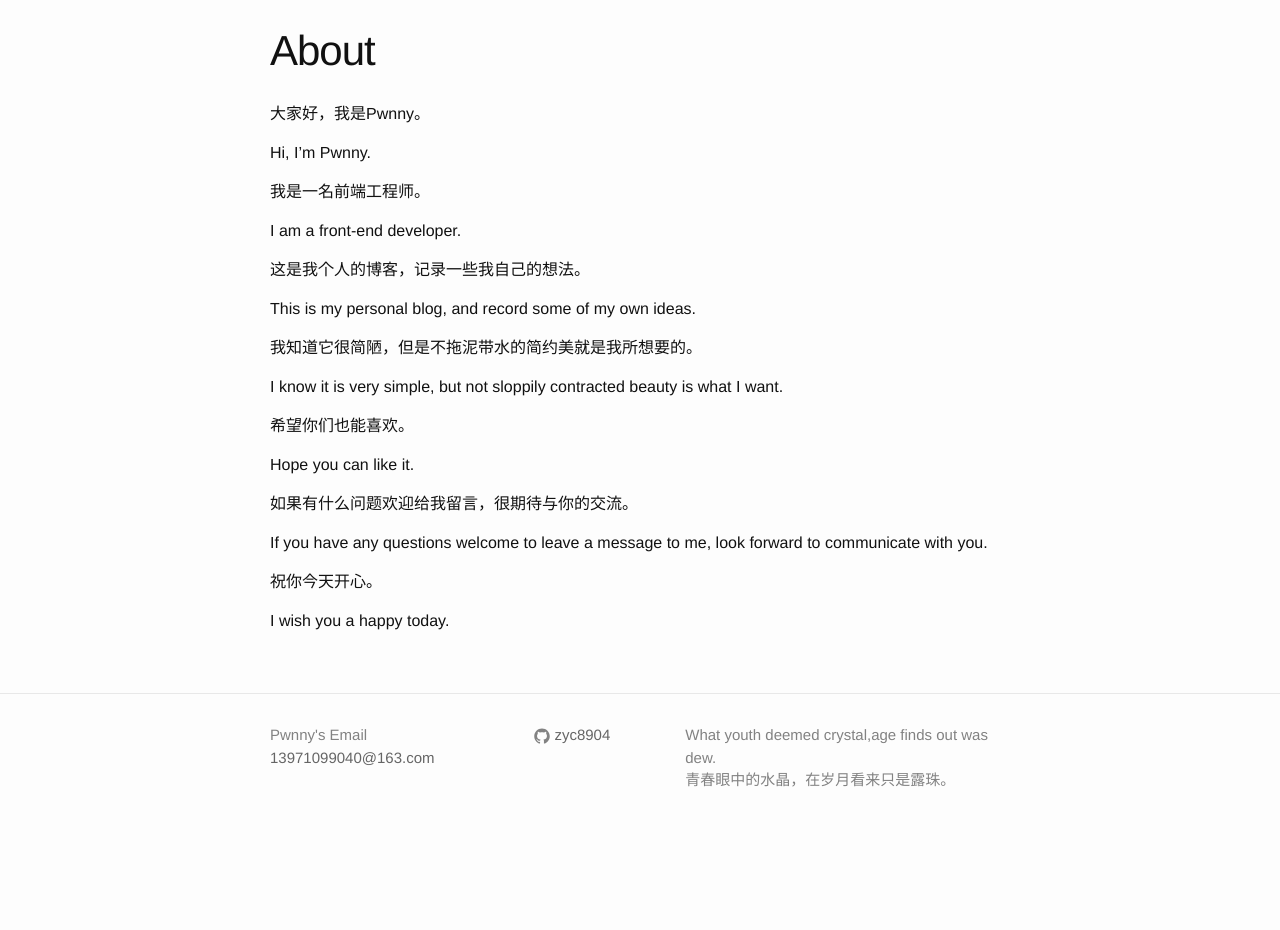
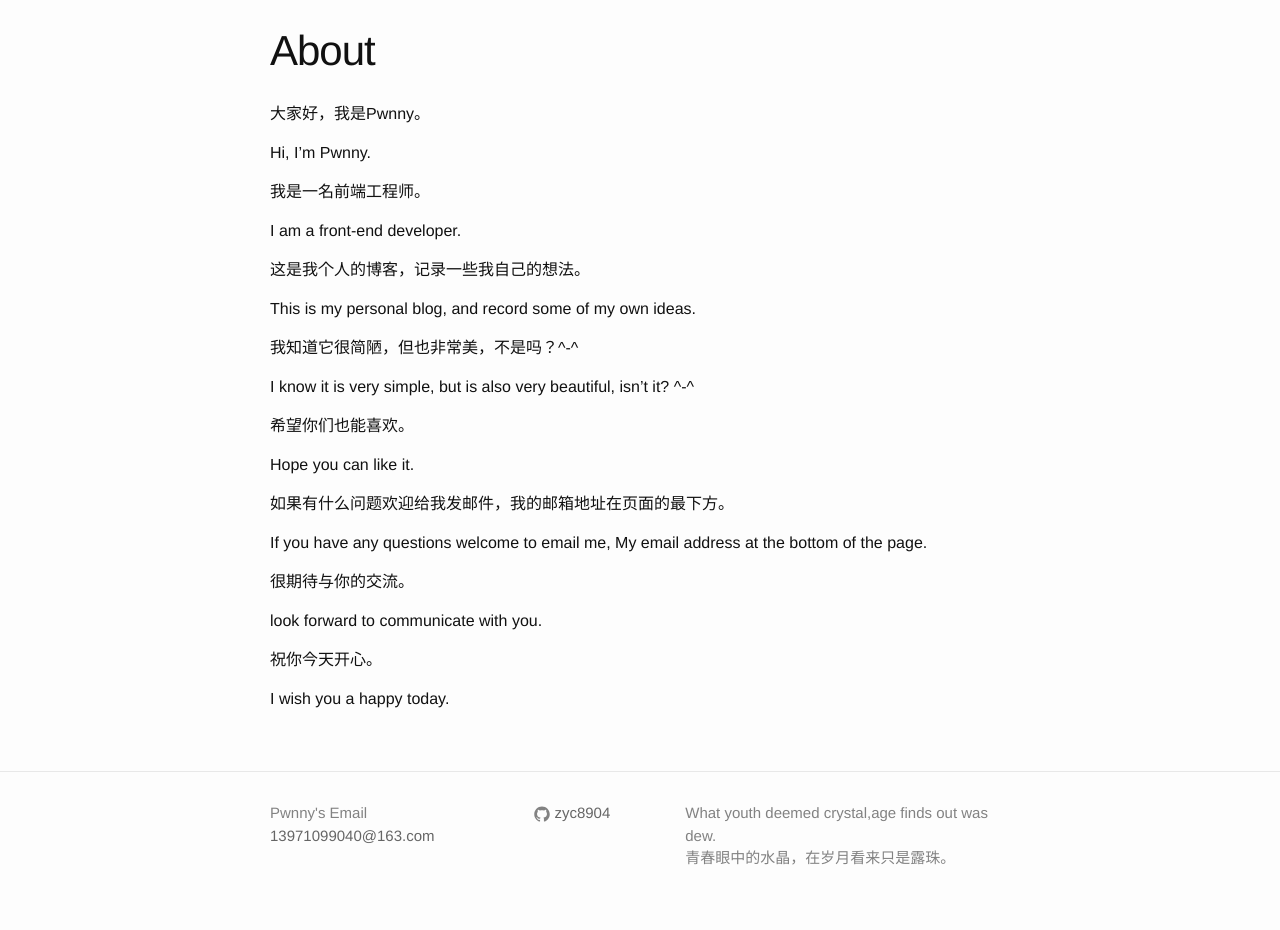
Before and after one commit to zyc8904/zyc8904.github.io, a Jekyll site: the page built from about.md, in a window 1280 px wide. Shown: the part 100-1030 px from the top of the page. Built offline with Jekyll 4.4.1, drawn with Linux system fonts in a browser that asks for light colours; nearby versions of some CDN libraries; library files that are not in the unit come from our copies; before the commit the page ends 952 px from its top, so only the background shows below that.

Commit message:
改进about内容

```diff
--- a/about.md
+++ b/about.md
@@ -16,17 +16,21 @@ I am a front-end developer.
 
 This is my personal blog, and record some of my own ideas.
 
-我知道它很简陋，但是不拖泥带水的简约美就是我所想要的。
+我知道它很简陋，但也非常美，不是吗？^-^
 
-I know it is very simple, but not sloppily contracted beauty is what I want.
+I know it is very simple, but is also very beautiful, isn't it? ^-^
 
 希望你们也能喜欢。
 
 Hope you can like it.
 
-如果有什么问题欢迎给我留言，很期待与你的交流。
+如果有什么问题欢迎给我发邮件，我的邮箱地址在页面的最下方。
 
-If you have any questions welcome to leave a message to me, look forward to communicate with you.
+If you have any questions welcome to email me, My email address at the bottom of the page.
+
+很期待与你的交流。
+
+look forward to communicate with you.
 
 祝你今天开心。
 
```
